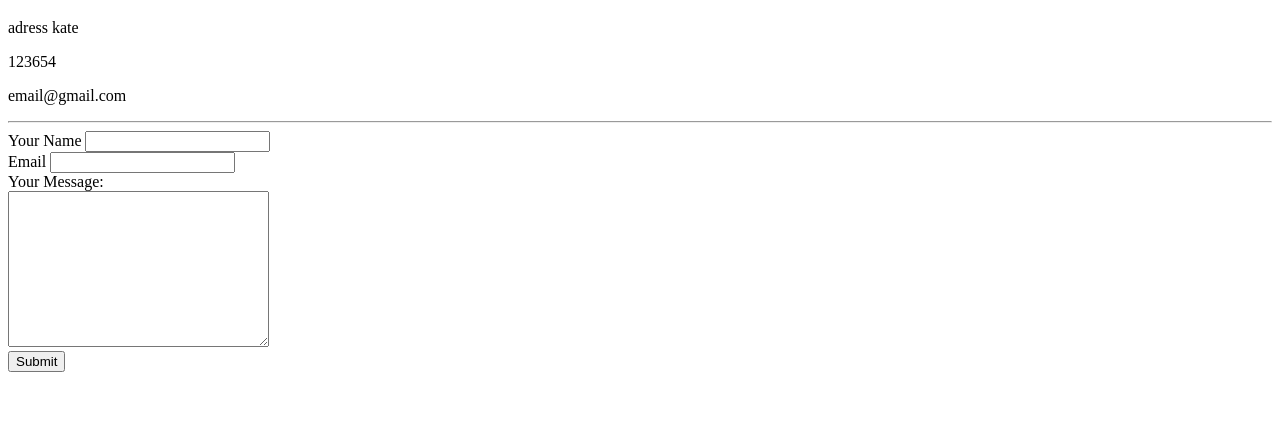
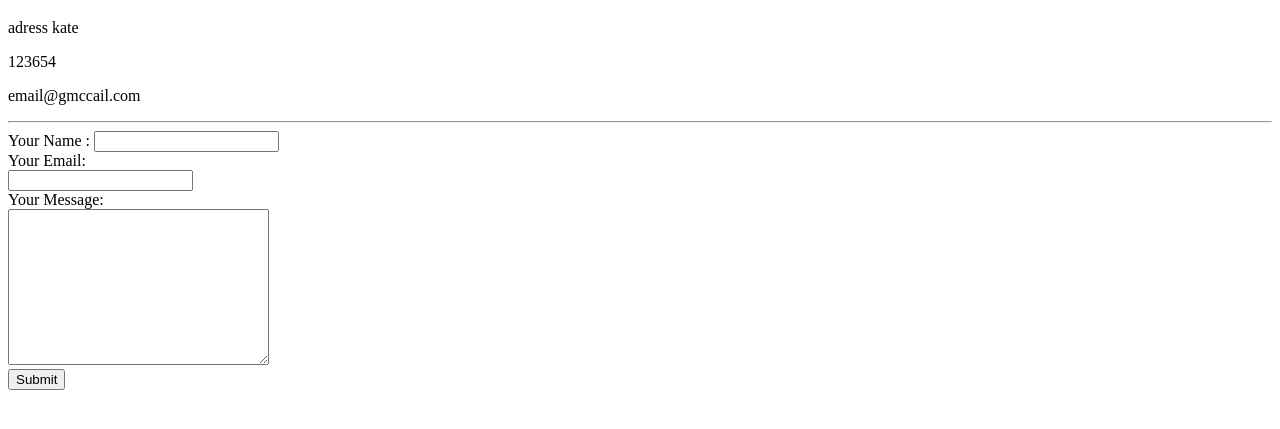
Before and after one commit to mariya9612/cv, a plain HTML site: page contact-me.html in a window 1280 px wide. Shown: the part 61-490 px from the top of the page. Drawn offline with Linux system fonts and the light colour scheme.

Commit message:
Add files via upload

```diff
--- a/contact-me.html
+++ b/contact-me.html
@@ -1,23 +1,27 @@
 <!DOCTYPE html>
 <html>
+
 <head>
   <meta charset="utf-8">
   <title>contact me</title>
 </head>
+
 <body>
   <h1>my contact details</h1>
   <p>adress kate</p>
   <p>123654</p>
-  <p>email@gmail.com</p>
-<hr>
-  <form action=":info@syedamariya12@gmail.com" method="post"enctype="text/plain">
-    <label for="">Your Name</label>
+  <p>email@gmccail.com</p>
+  <hr>
+  <form action="mailto:info@fawaz5853@outlook.com" method="post" enctype="text/plain">
+    <label>Your Name :</label>
     <input type="text" name="yourName" value=""><br>
-    <label for="">Email</label>
-    <input type="email" name="yourEmail" value=""><br>
+    <label>Your Email:</label><br>
+    <input type="email" name="Youremail" value=""><br>
     <label>Your Message:</label><br>
-    <textarea name="yourMessage" rows="10" cols="30"></textarea><br>
-    <input type="Submit" name="">
+    <textarea name="Your Message" rows="10" cols="30"></textarea><br>
+    <input type="submit" name="">
+
   </form>
 </body>
+
 </html>
```
